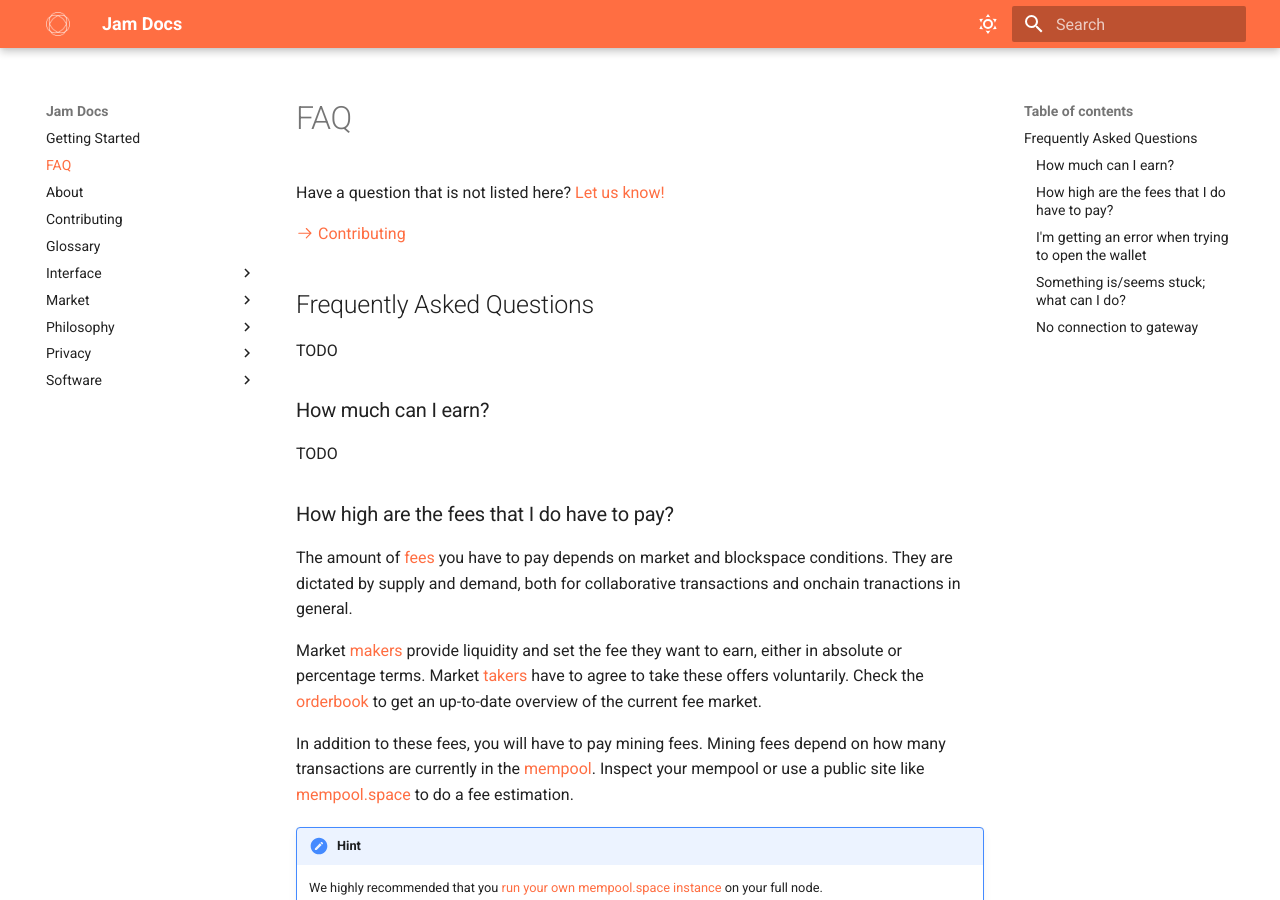
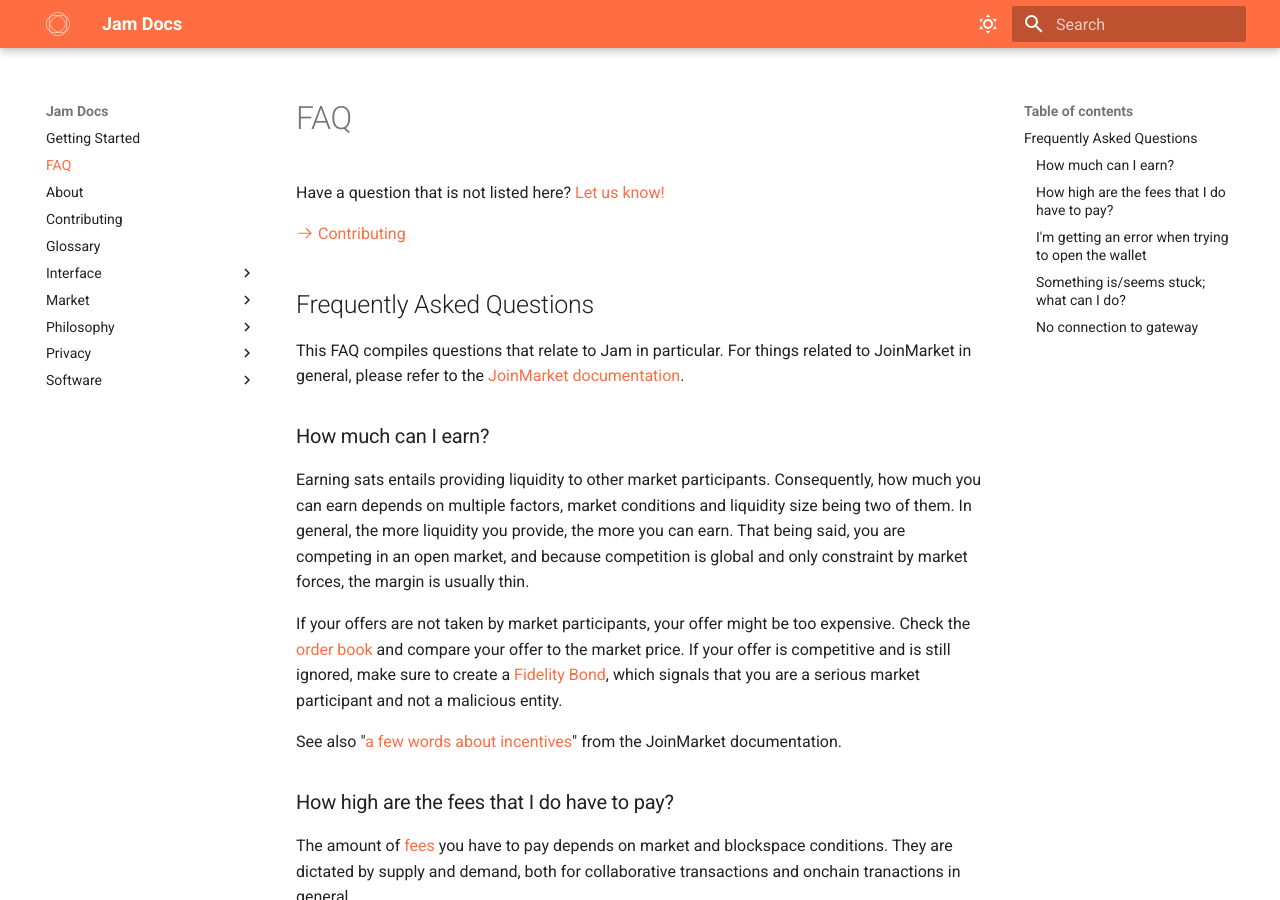
Before and after one commit to joinmarket-webui/jamdocs, an MkDocs documentation site: the page built from docs/FAQ.md, in a window 1280 px wide and 900 px high. Built offline with MkDocs 1.6.1 and Material for MkDocs 9.7.7, drawn with Linux system fonts in a browser that asks for light colours.

Commit message:
docs(faq): answer "How much can I earn?"

```diff
--- a/docs/FAQ.md
+++ b/docs/FAQ.md
@@ -8,11 +8,29 @@
 
 ## Frequently Asked Questions
 
-TODO
+This FAQ compiles questions that relate to Jam in particular. For things related to JoinMarket in general, please refer to the [JoinMarket documentation][jm-docs].
+
+[jm-docs]: https://github.com/JoinMarket-Org/joinmarket-clientserver/tree/master/docs
 
 ### How much can I earn?
 
-TODO
+Earning sats entails providing liquidity to other market participants.
+Consequently, how much you can earn depends on multiple factors, market
+conditions and liquidity size being two of them. In general, the more liquidity
+you provide, the more you can earn. That being said, you are competing in an
+open market, and because competition is global and only constraint by market
+forces, the margin is usually thin.
+
+If your offers are not taken by market participants, your offer might be too
+expensive. Check the [order book][orderbook] and compare your offer to the
+market price. If your offer is competitive and is still ignored, make sure to
+create a [Fidelity Bond][glossary], which signals that you are a serious market
+participant and not a malicious entity.
+
+See also "[a few words about incentives][jm-incentives]" from the JoinMarket
+documentation.
+
+[jm-incentives]: https://github.com/JoinMarket-Org/joinmarket-clientserver/blob/master/docs/YIELDGENERATOR.md#a-few-words-about-incentives
 
 ### How high are the fees that I do have to pay?
 
```
Also changed, not shown: other parts of docs/FAQ.md (+2 -2 lines).
